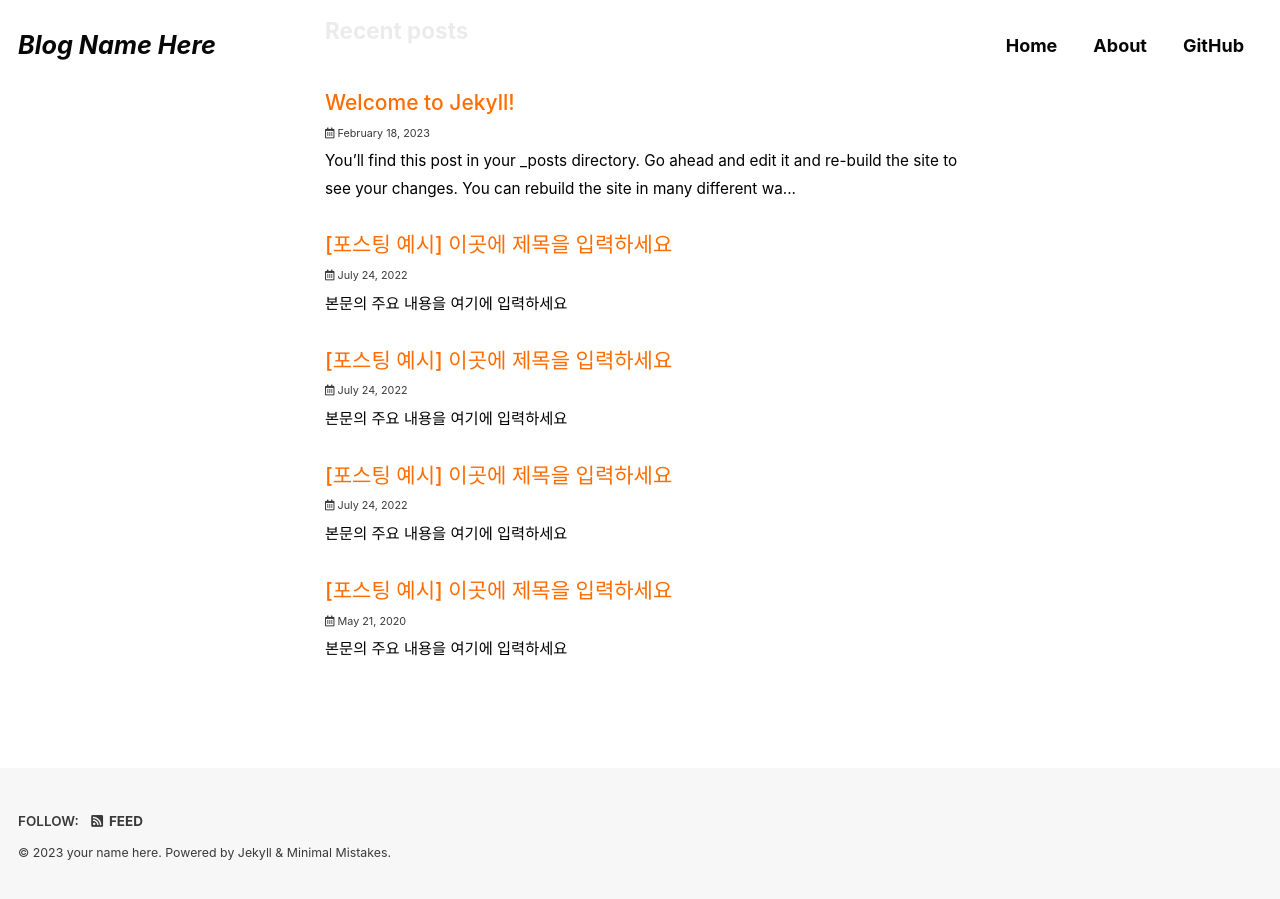
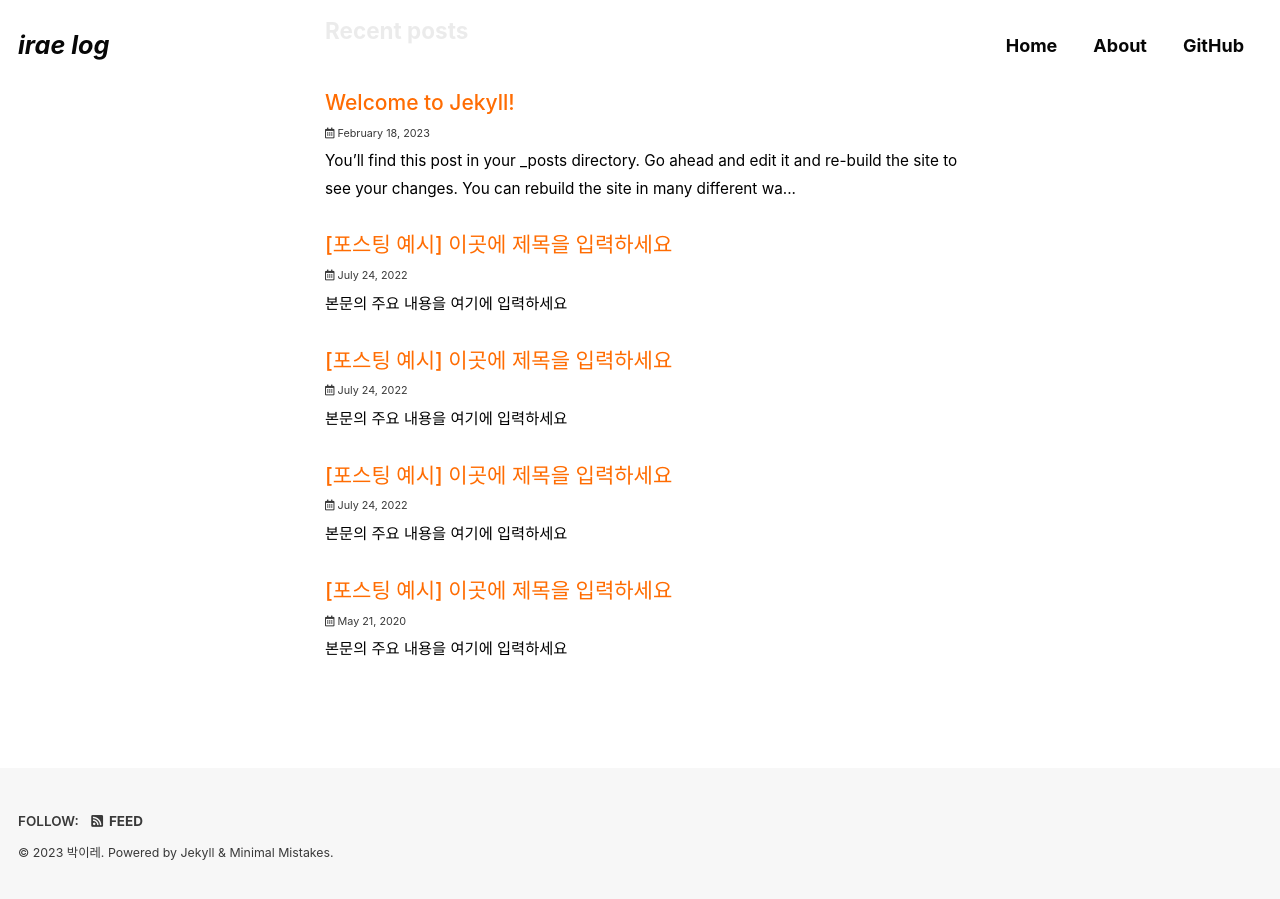
Before and after one commit to parkirae/parkirae.github.io, a Jekyll site: the page built from index.markdown, in a window 1280 px wide and 900 px high, scrolled down 117 px. Built offline with Jekyll 4.4.1, drawn with Linux system fonts in a browser that asks for light colours; cached includes are drawn as plain includes; some web fonts are replaced; the list of posts is cut into pages by our own code.

Commit message:
Chore :wrench:: config.yml 수정

```diff
--- a/_config.yml
+++ b/_config.yml
@@ -18,15 +18,15 @@
 minimal_mistakes_skin: "plum" # "default" "air", "aqua", ...
 
 # Site Settings
-locale: "ko-KR" #"en-US"
-title: "Blog Name Here" # 상단 헤더에 보이는 블로그 명
+locale: "ko-KR"
+title: "irae log" # 상단 헤더에 보이는 블로그 명
 title_separator: "&#124;"
 subtitle: # site tagline that appears below site title in masthead
-name: "your name here" # 블로그 닉네임 설정
-description: "this is my blog!" # 블로그 설명
-url: "https://github-account.github.io" # 블로그 URL
+name: "박이레" # 블로그 닉네임 설정
+description: "혜화동 사는 Architect" # 블로그 설명
+url: "https://parkirae.github.io" # 블로그 URL
 baseurl: # the subpath of your site, e.g. "/blog"
-repository: "github-account/github-account.github.io" # GitHub Repo 이름
+repository: "parkirae/parkirae.github.io" # GitHub Repo 이름
 teaser: #
 
 # logo                     : # 블로그명 앞에 로고 추가하고 싶을 경우 사용
```
